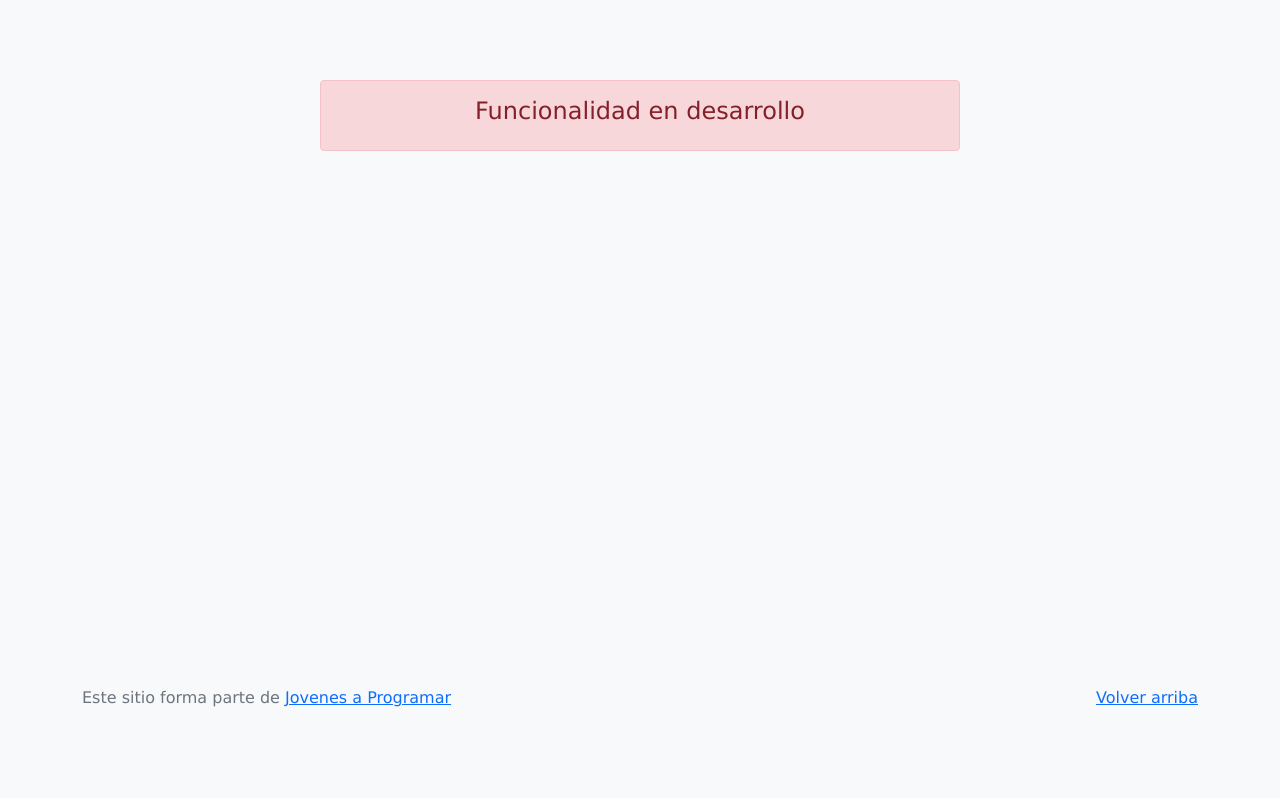
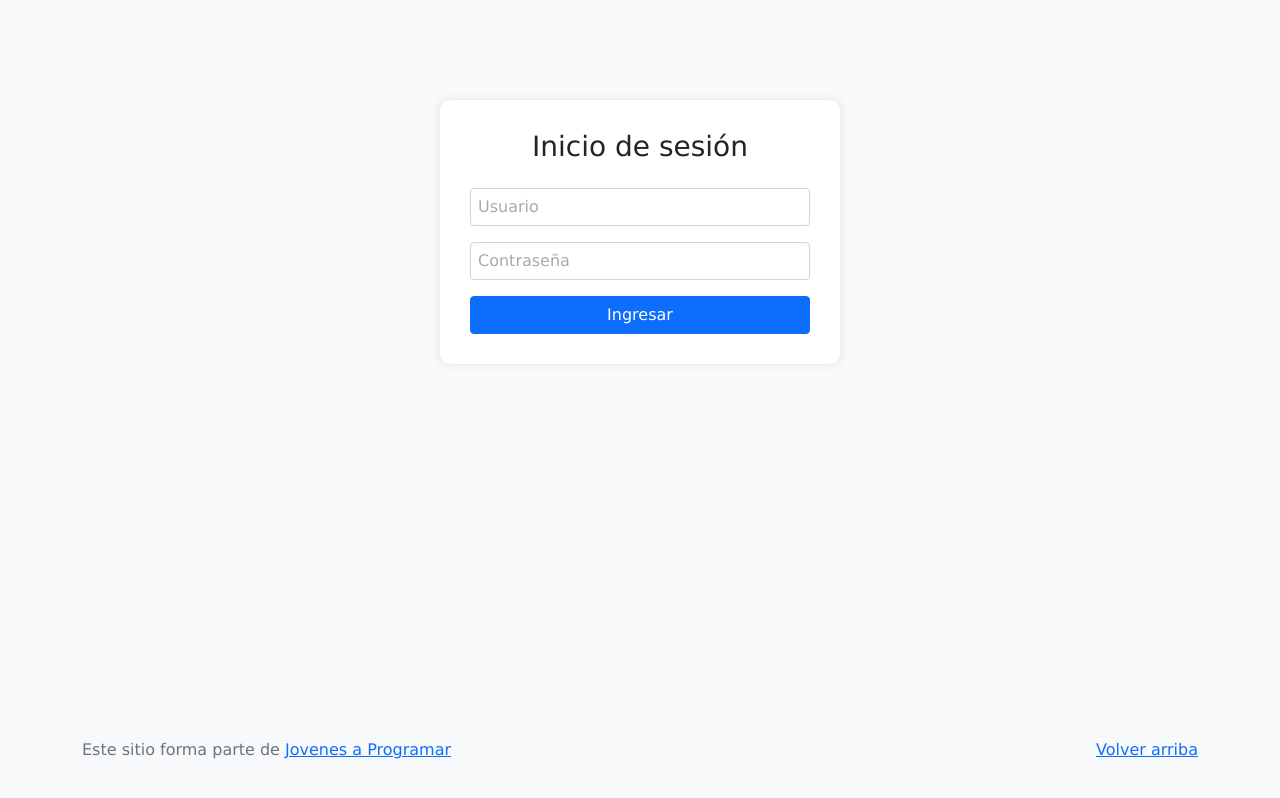
Before and after one commit to rosaliafernandez/ProyectoFinal_DW, a plain HTML site: page login.html in a window 1280 px wide. Drawn offline with Linux system fonts and the light colour scheme.

Commit message:
Estructura de la pagina LogIn

```diff
--- a/login.html
+++ b/login.html
@@ -13,17 +13,62 @@
     body {
       background-color: rgb(248, 249, 250);
     }
+    .login-box {
+      max-width: 400px;
+      margin: auto;
+      margin-top: 100px;
+      padding: 30px;
+      background: white;
+      border-radius: 10px;
+      box-shadow: 0 0 10px rgba(0,0,0,0.1);
+    }
+    .field {
+      position: relative;
+      margin-bottom: 1rem;
+    }
+    .floating-label {
+      position: absolute;
+      left: 8px;
+      top: 50%;
+      transform: translateY(-50%);
+      color: #aaa;
+      pointer-events: none;
+      transition: .1s;
+    }
+    .field .form-control:focus + .floating-label,.field .form-control.has-value + .floating-label {
+      opacity: 0;
+    }
   </style>
 </head>
 
 <body>
   <main class="mt-5">
     <div class="container">
-      <div class="alert alert-danger text-center" role="alert">
-        <h4 class="alert-heading">Funcionalidad en desarrollo</h4>
+      <div class="login-box">
+        <h3 class="text-center mb-4">Inicio de sesión</h3>
+        <form id="loginForm" autocomplete="off" novalidate>
+          <div class="field">
+            <input type="text" class="form-control" id="usuario" required>
+            <label for="usuario" class="floating-label">Usuario</label>
+          </div>
+
+          <div class="field">
+            <input type="password" class="form-control" id="contrasena" required>
+            <label for="contrasena" class="floating-label">Contraseña</label>
+          </div>
+
+          <div class="d-grid">
+            <button type="submit" class="btn btn-primary">Ingresar</button>
+          </div>
+        </form>
+
+        <div id="mensajeError" class="text-danger mt-3" style="display:none;">
+          Debe completar ambos campos.
+        </div>
       </div>
     </div>
   </main>
+
   <footer class="text-muted">
     <div class="container">
       <p class="float-end">
@@ -32,6 +77,7 @@
       <p>Este sitio forma parte de <a href="https://jovenesaprogramar.edu.uy/" target="_blank">Jovenes a Programar</a></p>
     </div>
   </footer>
+
   <script src="js/login.js"></script>
 </body>
 
```
